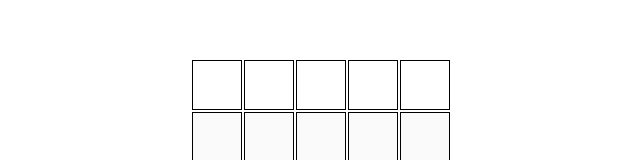
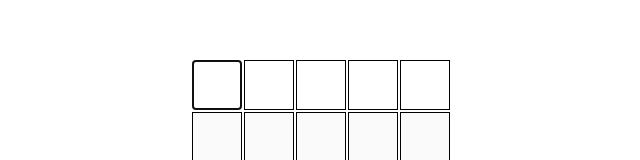
Before and after one commit to Egorius1979/wordle-light, a React (Create React App) app: page / in a window 1280 px wide. Shown: the part 101-261 px from the top of the page, without its empty margins (319-959 px from the left). Built offline with nearby package versions, Linux system fonts and the light colour scheme.

Commit message:
focus added

```diff
--- a/src/components/Cell.tsx
+++ b/src/components/Cell.tsx
@@ -1,4 +1,4 @@
-import React, { useEffect, useState } from 'react';
+import React, { useEffect, useRef, useState } from 'react';
 
 interface CellProps {
   row: number;
@@ -6,7 +6,9 @@ interface CellProps {
   word: string;
   check: boolean;
   index: number;
+  cellInFocus: number;
   cb: (inPlace: boolean, index: number) => void;
+  cb1: () => void;
 }
 
 export const Cell: React.FC<CellProps> = ({
@@ -15,10 +17,13 @@ export const Cell: React.FC<CellProps> = ({
   word,
   check,
   index,
+  cellInFocus,
   cb,
+  cb1,
 }) => {
   const [value, setValue] = useState<string>('');
   const [bgColor, setBgColor] = useState('');
+  const inputRef = useRef<HTMLInputElement | null>(null);
 
   useEffect(() => {
     if (check && row === currentRow) {
@@ -31,7 +36,19 @@ export const Cell: React.FC<CellProps> = ({
       );
       cb(word[index] === value, index);
     }
-  }, [check, row]);
+  }, [check, row, currentRow, word, index]);
+
+  useEffect(() => {
+    if (value) {
+      cb1();
+    }
+  }, [value]);
+
+  useEffect(() => {
+    if (cellInFocus === index || check) {
+      return inputRef?.current?.focus();
+    }
+  }, [cellInFocus, index, check]);
 
   const changeValue = (e: React.ChangeEvent<HTMLInputElement>) => {
     if (e.target.value.length < 2) {
@@ -48,6 +65,7 @@ export const Cell: React.FC<CellProps> = ({
       disabled={row !== currentRow}
       value={value}
       onChange={(e) => changeValue(e)}
+      ref={inputRef}
     />
   );
 };
--- a/src/components/Row.tsx
+++ b/src/components/Row.tsx
@@ -16,6 +16,7 @@ export const Row: React.FC<RowProps> = ({
   check,
   mainCall,
 }) => {
+  const [nextAutofocusCell, setNextAutofocusCell] = useState<number>(0);
   const cells: number[] = new Array(5).fill(null).map((_, idx) => idx);
   let counter: number = 0;
 
@@ -26,7 +27,14 @@ export const Row: React.FC<RowProps> = ({
     }
   };
 
+  const rowCallback1 = () => {
+    if (nextAutofocusCell < 4) {
+      setNextAutofocusCell((prev) => prev + 1);
+    }
+  };
+
   console.log('row done');
+  console.log('row: ', row, 'nextCell: ', nextAutofocusCell);
 
   return (
     <>
@@ -38,7 +46,9 @@ export const Row: React.FC<RowProps> = ({
           word={word}
           check={check}
           index={cell}
+          cellInFocus={nextAutofocusCell}
           cb={rowCallback}
+          cb1={rowCallback1}
         />
       ))}
     </>
--- a/src/index.css
+++ b/src/index.css
@@ -41,6 +41,9 @@ code {
   border: 1px solid black;
   font-size: 36px;
   text-align: center;
+  color: transparent;
+  text-shadow: 0 0 0 black;
+  /* caret-color: transparent; */
 }
 
 .check {
@@ -68,3 +71,8 @@ code {
 .grey {
   background-color: grey;
 }
+
+/* input {
+  color: transparent;
+  text-shadow: 0 0 0 black;
+} */
```
